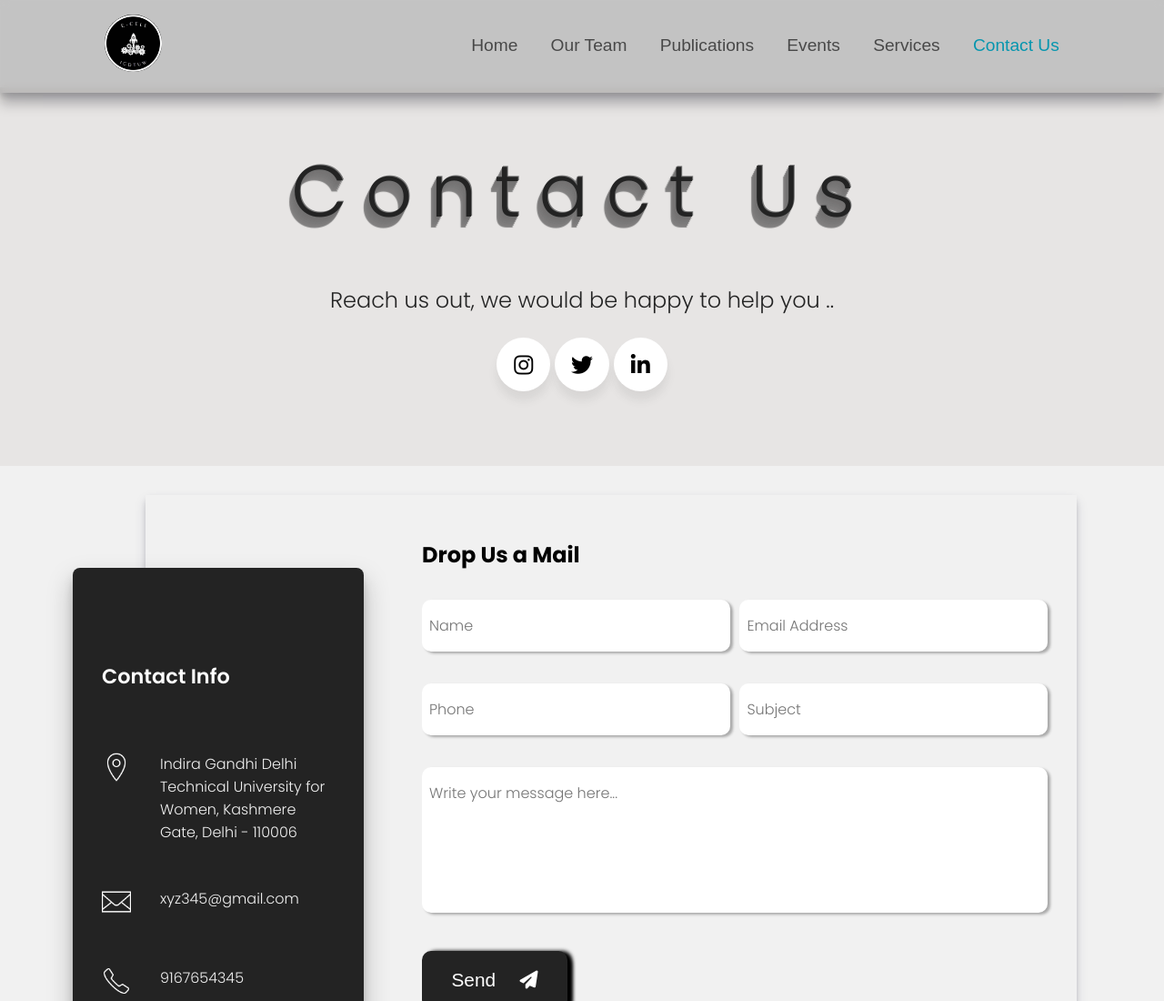
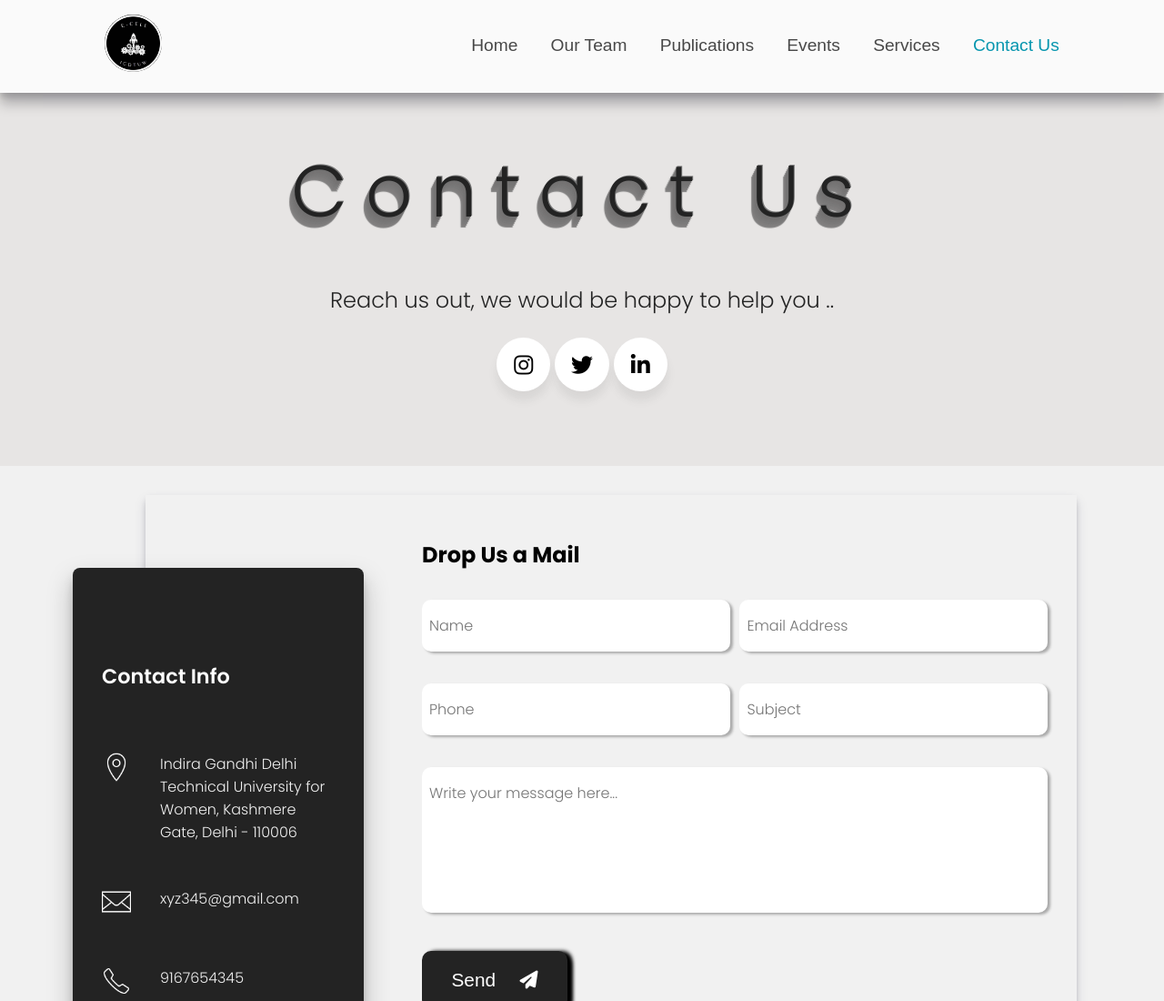
Before and after one commit to Dip-Bala/Conatct-Page-Ecell, a plain HTML site: page index.html in a window 1280 px wide. Shown: the top 1100 px of the page at 91% size. Drawn offline with Linux system fonts and the light colour scheme.

Commit message:
Update style.css

```diff
--- a/style.css
+++ b/style.css
@@ -15,7 +15,7 @@ header {
     display: flex;
     align-items: center;
     justify-content: space-between;
-    background-color: #00000030;
+    background-color: #fafafa;
     backdrop-filter: blur(5px);
     padding: 1rem 9%;
     box-shadow: rgba(0, 0, 0, 0.12) 0px -12px 30px, rgba(0, 0, 0, 0.12) 0px 4px 6px, rgba(7, 6, 21, 0.25) 0px 12px 13px, rgba(0, 0, 0, 0.09) 0px -3px 5px;
```
